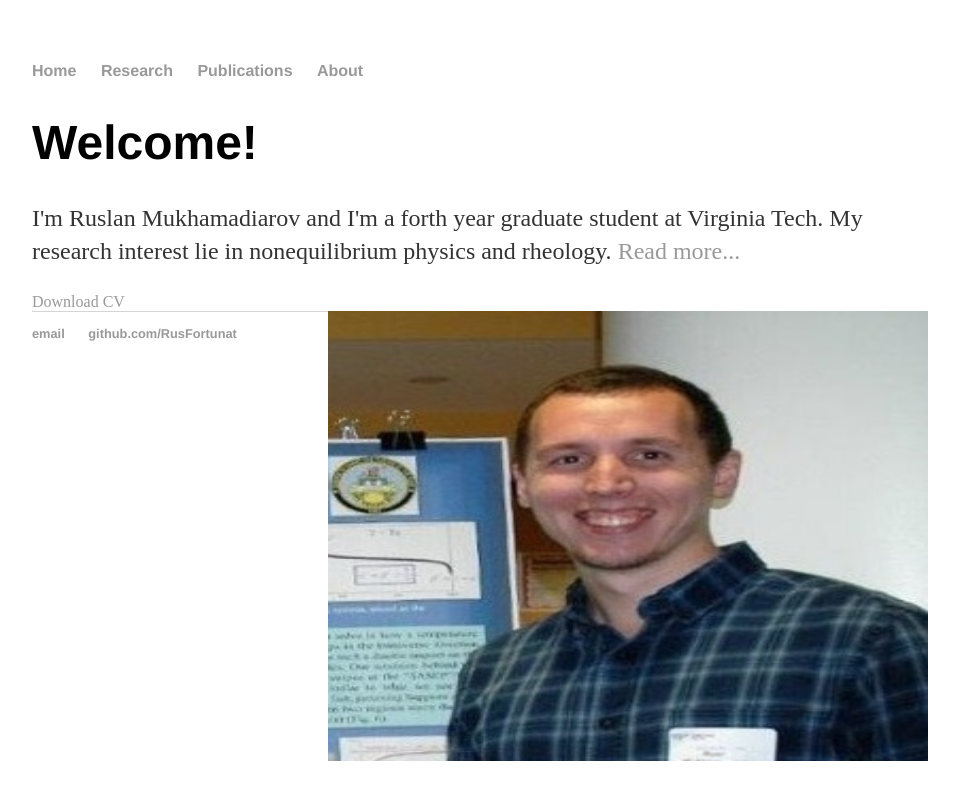
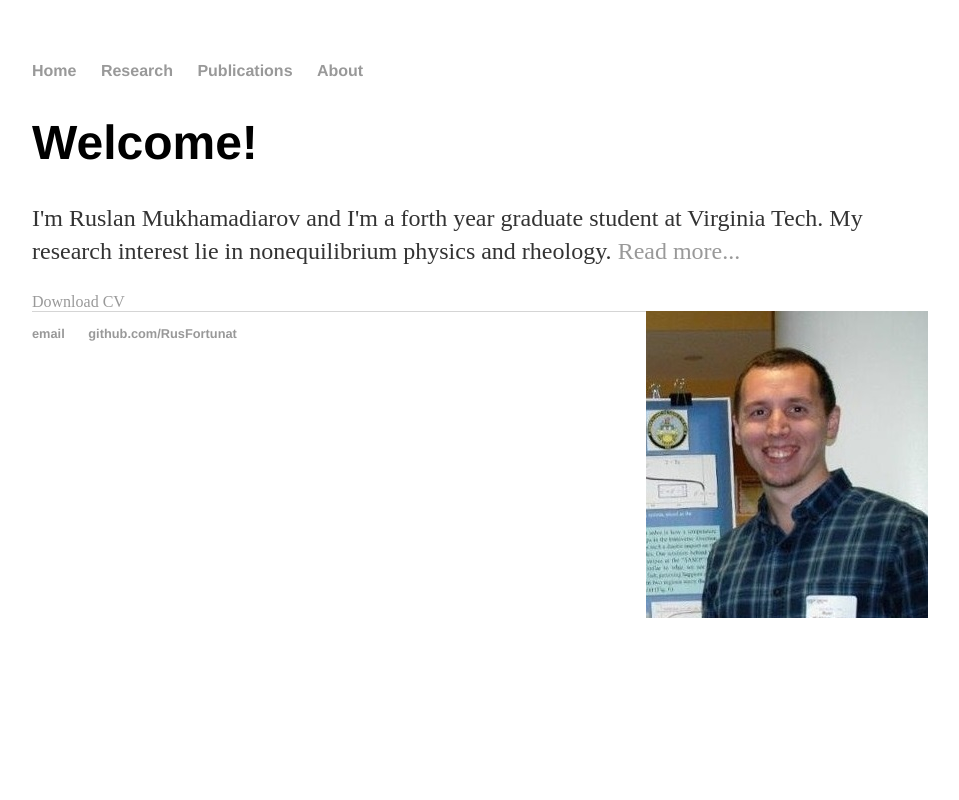
Before and after one commit to RusFortunat/mukhamadiarov, a Jekyll site: the page built from index.html, in a window 1280 px wide. Shown: the top 800 px of the page, without its empty margins (160-1119 px from the left). Built offline with Jekyll 4.4.1, drawn with Linux system fonts in a browser that asks for light colours.

Commit message:
Update index.html

```diff
--- a/index.html
+++ b/index.html
@@ -12,4 +12,4 @@ title: Ruslan Mukhamadiarov, theoretical and computational physicist
 
 		</div>
 <img src="kBPV1jaNEx0.jpg" alt="Me" align="right"
-			     style="width:600px;height:450px;float:right;"/>
+			     style="width:282px;height:307px;float:right;"/>
```
